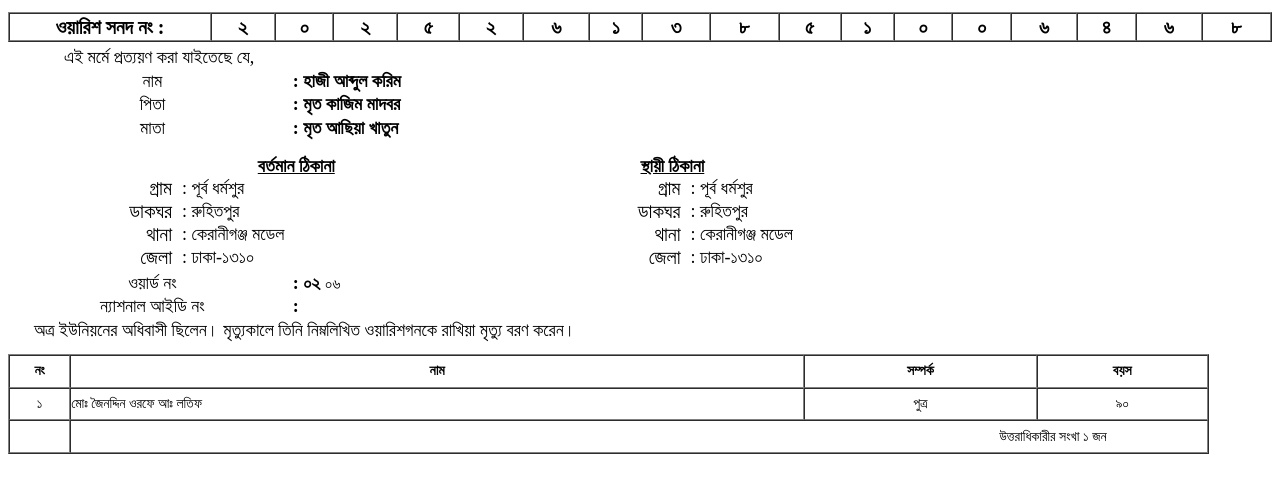
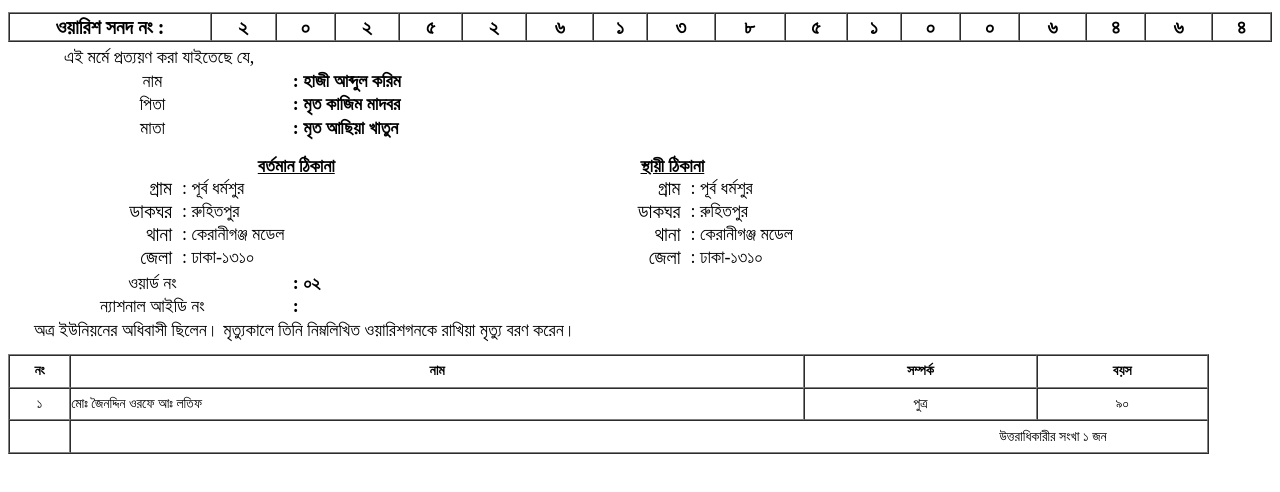
Before and after one commit to Ruhitpurup/index.php-onlinetrack-warish_onosondan-tid-20252613851006468, a plain HTML site: page index.html in a window 1280 px wide. Shown: the part 178-670 px from the top of the page. Drawn offline with Linux system fonts and the light colour scheme.

Commit message:
Update index.html

```diff
--- a/index.html
+++ b/index.html
@@ -65,7 +65,7 @@
 
                 <td style="text-align:center; font-weight:bold; font-size:20px;">৬</td>
 
-                <td style="text-align:center; font-weight:bold; font-size:20px;">৮</td>
+                <td style="text-align:center; font-weight:bold; font-size:20px;">৪</td>
                             </tr>
         </table>
 
@@ -143,7 +143,7 @@
 
                 <tr>
                     <td  nowrap style="font-size:18px; text-align:center;">ওয়ার্ড নং </td>
-                    <td><font style="font-size:18px;  font-weight:bold;">: ০২ </font>০৬</td>
+                    <td><font style="font-size:18px;  font-weight:bold;">: ০২ </font></td>
                     <td></td>
                     <td></td>
                 </tr>
```
